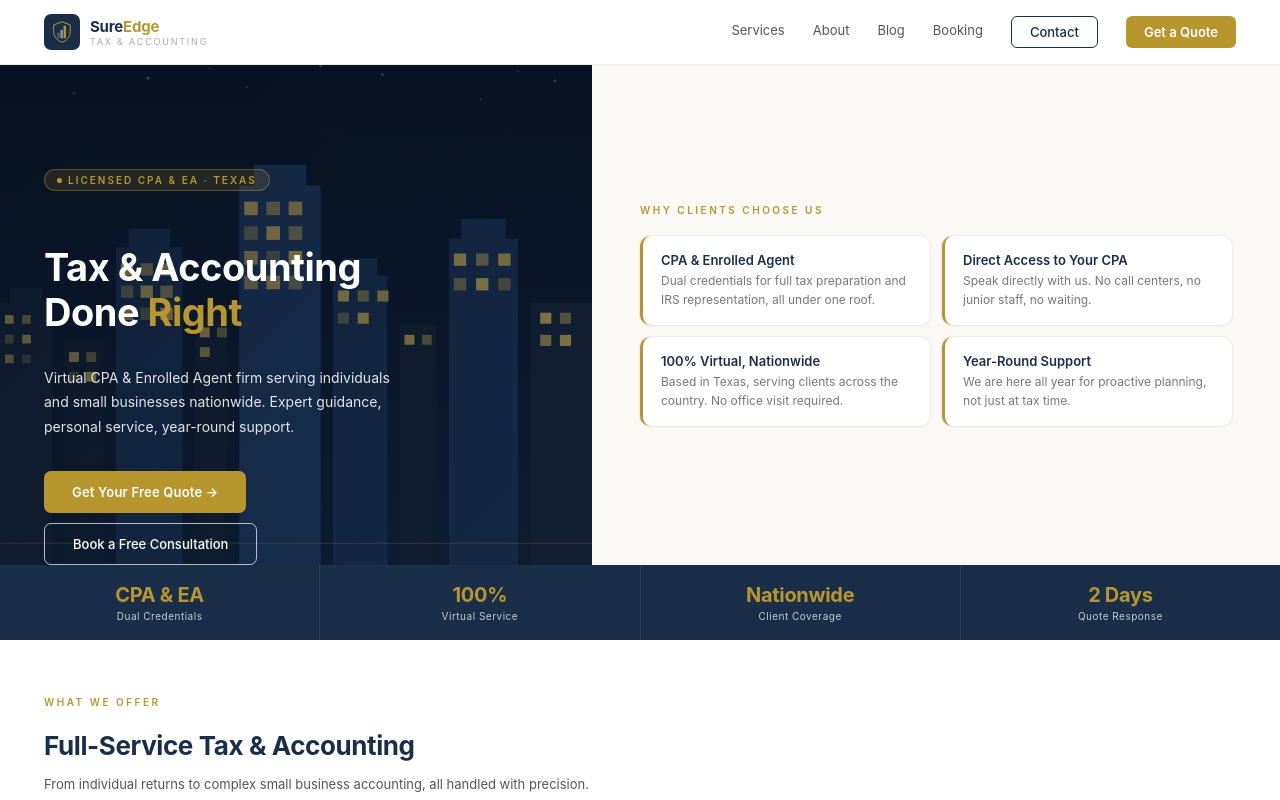
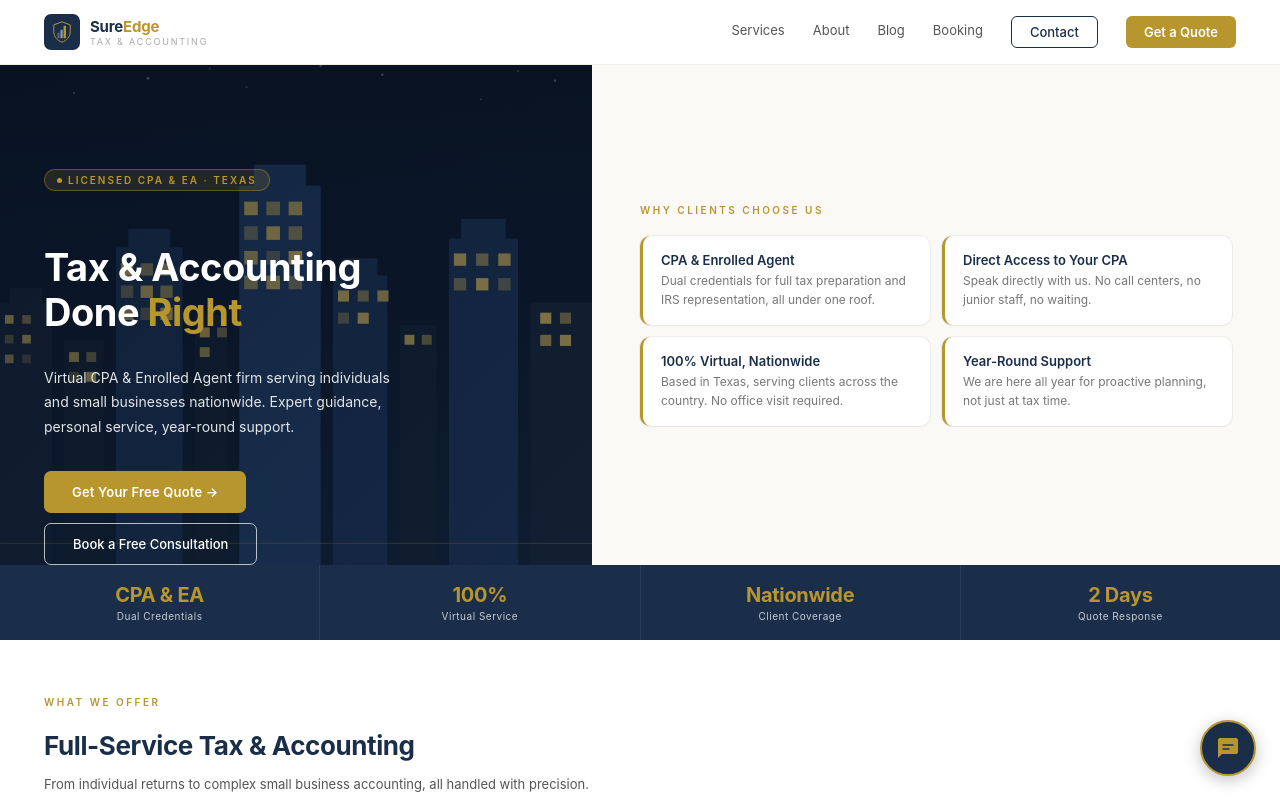
Before and after one commit to globalresourcinghub/sureedge-website, a Next.js app: page / in a window 1280 px wide. Shown: the top 800 px of the page. Built offline with nearby package versions, Linux system fonts and the light colour scheme.

Commit message:
Add: ChatWidget to global layout

```diff
--- a/app/layout.tsx
+++ b/app/layout.tsx
@@ -2,6 +2,7 @@ import type { Metadata } from "next";
 import "./globals.css";
 import Header from "@/components/Header";
 import Footer from "@/components/Footer";
+import ChatWidget from "@/components/ChatWidget";
 
 export const metadata: Metadata = {
   title: "SureEdge Tax & Accounting | CPA Firm Texas",
@@ -15,6 +16,7 @@ export default function RootLayout({ children }: { children: React.ReactNode })
         <Header />
         <main>{children}</main>
         <Footer />
+        <ChatWidget />
       </body>
     </html>
   );
```
